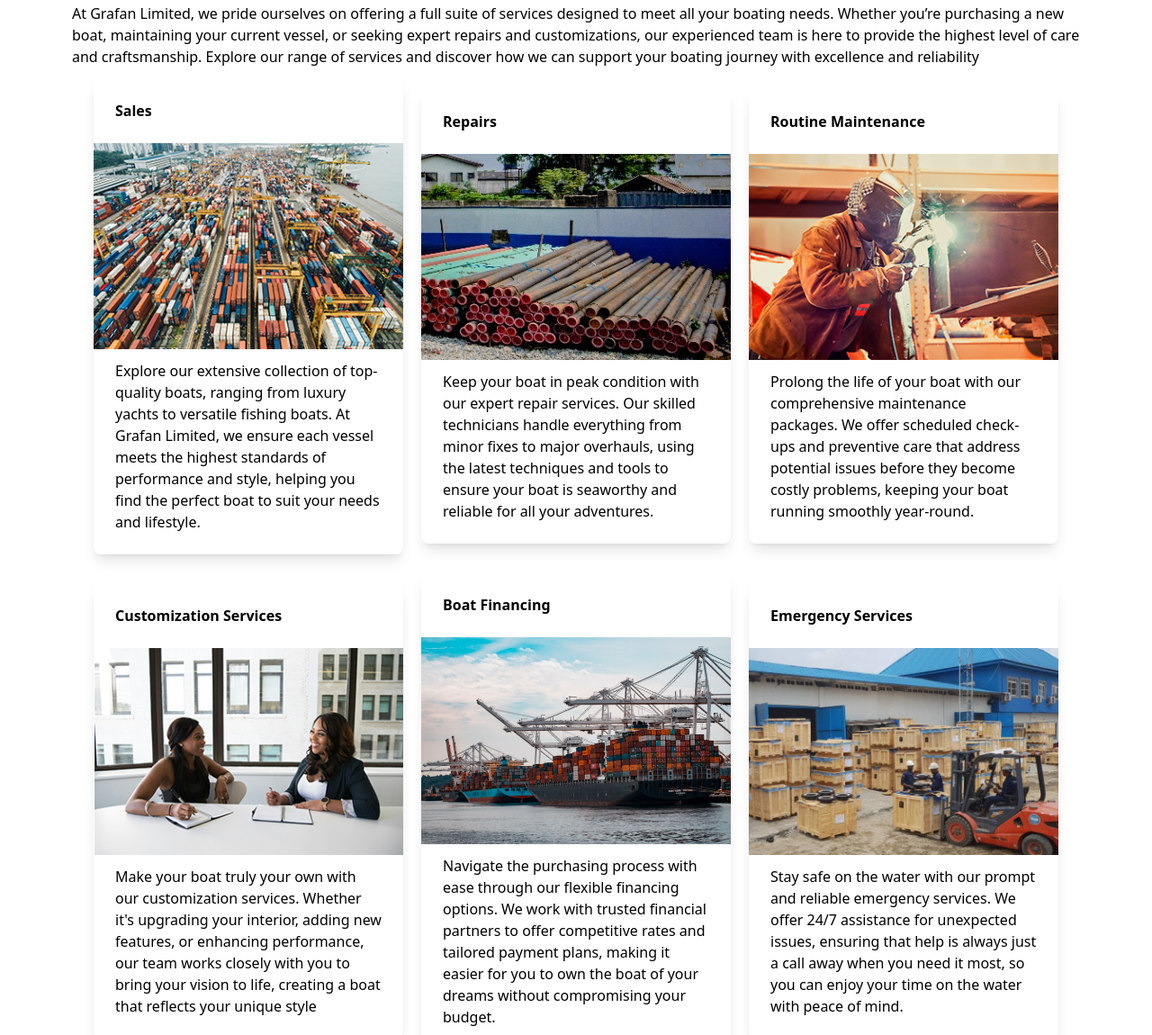
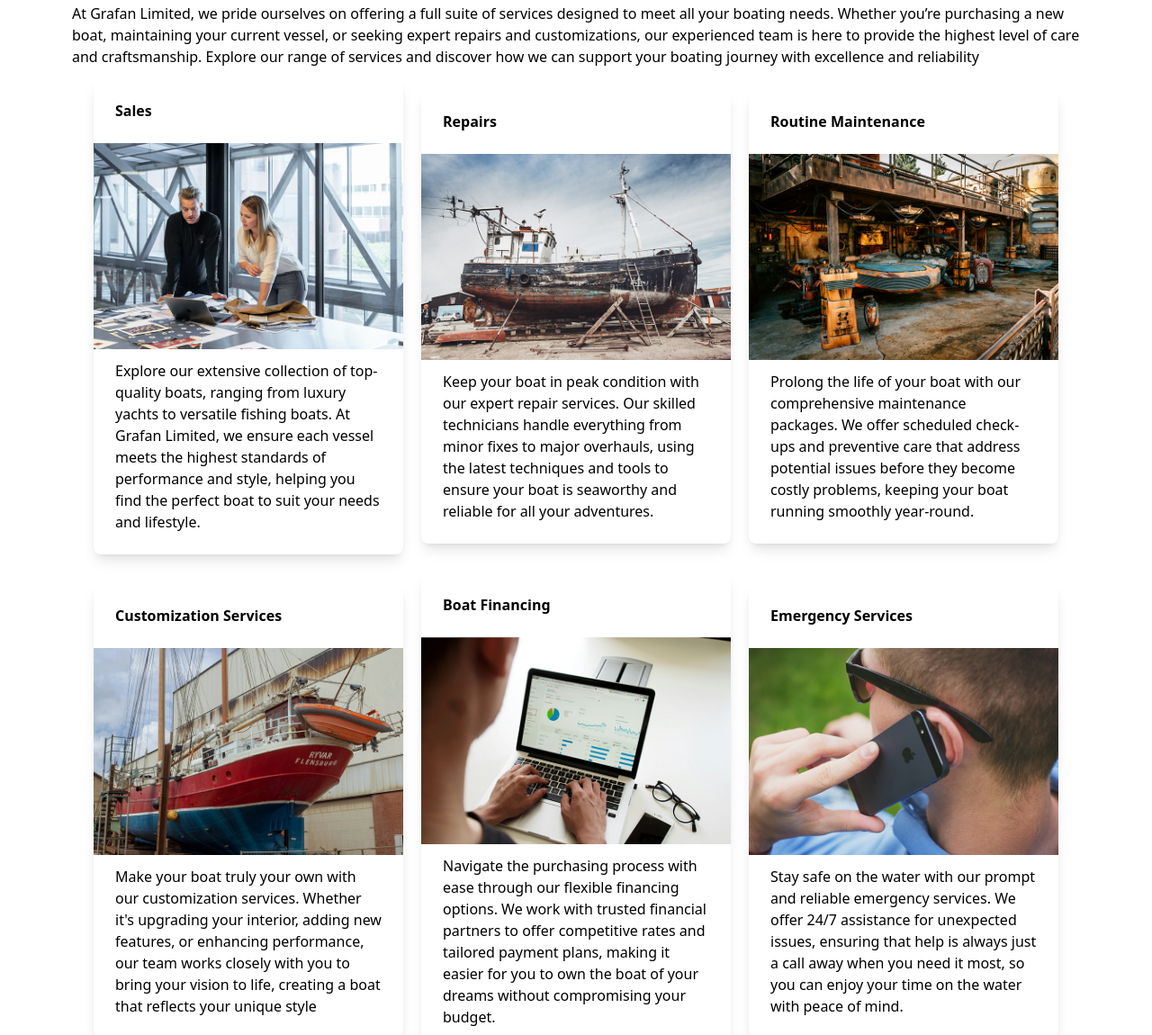
Before and after one commit to opusberedugo/grafan, a website: page build/index.html in a window 1280 px wide. Shown: the part 709-1859 px from the top of the page at 90% size. Drawn offline with nearby package versions, Linux system fonts and the light colour scheme; some packages are replaced by stand-ins of ours; a script that the page names is missing.

Commit message:
Index Section Images

```diff
--- a/build/index.html
+++ b/build/index.html
@@ -70,7 +70,7 @@
               Sales
             </div>
             <div class="card-image">
-              <img src="./img/supply.png" class="w-full mb-3" alt="">
+              <img src="./img/sales.png" class="w-full mb-3" alt="">
             </div>
             <div class="card-body p-6 pt-0">
               Explore our extensive collection of top-quality boats, ranging from luxury yachts to versatile fishing boats. At Grafan Limited, we ensure each vessel meets the highest standards of performance and style, helping you find the perfect boat to suit your needs and lifestyle.
@@ -89,7 +89,7 @@
               Repairs
             </div>
             <div class="card-image">
-              <img src="./img/linepipes.png" class="w-full mb-3 max-w-full" alt="">
+              <img src="./img/boat-repairs.png" class="w-full mb-3 max-w-full" alt="">
             </div>
             <div class="card-body p-6 pt-0">
               Keep your boat in peak condition with our expert repair services. Our skilled technicians handle everything from minor fixes to major overhauls, using the latest techniques and tools to ensure your boat is seaworthy and reliable for all your adventures.
@@ -107,7 +107,7 @@
               Routine Maintenance
             </div>
             <div class="card-image">
-              <img src="./img/fabrication.png" class="w-full mb-3" alt="">
+              <img src="./img/maintainance.png" class="w-full mb-3" alt="">
             </div>
             <div class="card-body p-6 pt-0">
               Prolong the life of your boat with our comprehensive maintenance packages. We offer scheduled check-ups and preventive care that address potential issues before they become costly problems, keeping your boat running smoothly year-round.
@@ -125,7 +125,7 @@
               Customization Services
             </div>
             <div class="card-image">
-              <img src="./img/consultation.png" class="w-full mb-3" alt="">
+              <img src="./img/customization.png" class="w-full mb-3" alt="">
             </div>
 
             <div class="card-body p-6 pt-0 ">
@@ -144,7 +144,7 @@
               Boat Financing
             </div>
             <div class="card-image">
-              <img src="./img/andy-li-CpsTAUPoScw-unsplash.jpg" class="w-full mb-3" alt="">
+              <img src="./img/financing.png" class="w-full mb-3" alt="">
             </div>
 
             <div class="card-body p-6 pt-0 ">
@@ -163,7 +163,7 @@
               Emergency Services
             </div>
             <div class="card-image">
-              <img src="./img/warehousing.png" class="w-full mb-3" alt="">
+              <img src="./img/emergency.png" class="w-full mb-3" alt="">
             </div>
 
             <div class="card-body p-6 pt-0 ">
```
Also changed, not shown: build/img/boat-repairs.png (added), build/img/customization.png (added), build/img/emergency.png (added), build/img/financing.png (added), build/img/maintainance.png (added), build/img/sales.png (added), 1 other file.
